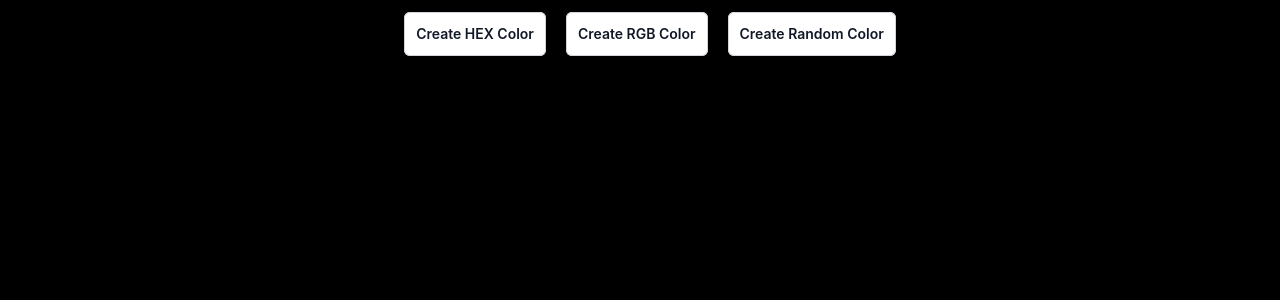
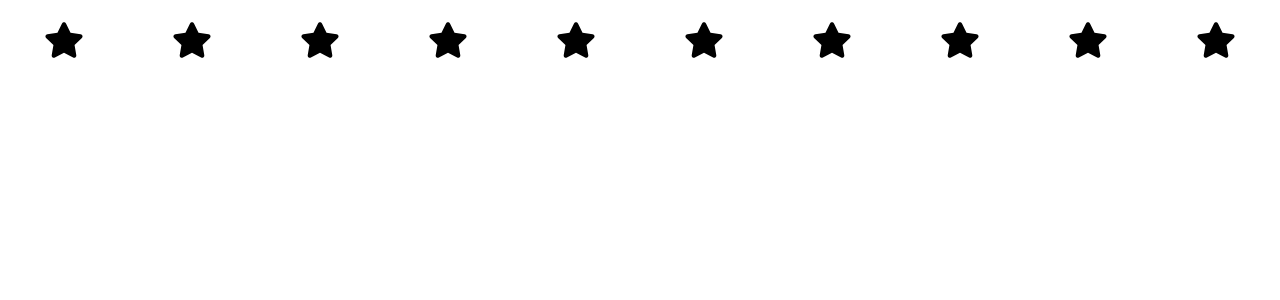
Before and after one commit to UlianaNad/react-practice, a React (Create React App) app: page / in a window 1280 px wide. Shown: the top 300 px of the page. Built offline with nearby package versions, Linux system fonts and the light colour scheme.

Commit message:
finished star rating

```diff
--- a/package.json
+++ b/package.json
@@ -8,6 +8,7 @@
     "@testing-library/user-event": "^13.5.0",
     "react": "^18.3.1",
     "react-dom": "^18.3.1",
+    "react-icons": "^5.2.1",
     "react-scripts": "5.0.1",
     "web-vitals": "^2.1.4"
   },
--- a/src/App.js
+++ b/src/App.js
@@ -1,12 +1,14 @@
 import './App.css';
 import Accordion from './components/Accordion';
 import RandomColor from './components/RandomColor';
+import StarRate from './components/StarRate/StarRate';
 
 function App() {
   return (
     <div className="App">
       {/* <Accordion /> */}
-      <RandomColor/>
+      {/* <RandomColor/> */}
+      <StarRate numberOfStars={10}/>
     </div>
   );
 }
--- /dev/null
+++ b/src/components/StarRate/StarRate.jsx
@@ -0,0 +1,38 @@
+import React, { useState } from "react";
+import { FaStar } from "react-icons/fa";
+const StarRate = ({ numberOfStars = 5 }) => {
+  const [rate, setRate] = useState(0);
+  const [hover, setHover] = useState(0);
+
+  const handleClick = (getCurrentIndex) => {
+    setRate(getCurrentIndex);
+  };
+
+  const handleMouseEnter = (getCurrentIndex) => {
+    setHover(getCurrentIndex);
+  };
+
+  const handleMouseLeave = (getCurrentIndex) => {
+    setHover(rate);
+  };
+
+  return (
+    <div className="container mx-auto flex justify-around mt-5">
+      {[...Array(numberOfStars)].map((_, index) => {
+        index += 1;
+        return (
+          <FaStar
+            className={index <= (hover || rate) ? "fill-yellow-400" : "fill-black"}
+            key={index}
+            onClick={() => handleClick(index)}
+            onMouseMove={() => handleMouseEnter(index)}
+            onMouseLeave={() => handleMouseLeave()}
+            size={40}
+          />
+        );
+      })}
+    </div>
+  );
+};
+
+export default StarRate;
```
Also changed, not shown: 1 other file (tests, documents, lock files or other folders).
